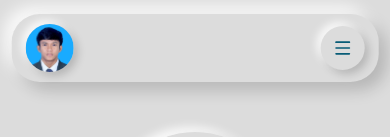
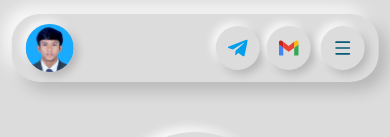
Before and after one commit to yornthanon/myportfolio, a React (Vite) app: page / in a window 390 px wide. Shown: the top 137 px of the page. Built offline with nearby package versions, Linux system fonts and the light colour scheme.

Commit message:
Add mobile quick contact actions

```diff
--- a/src/components/layout/Navbar.tsx
+++ b/src/components/layout/Navbar.tsx
@@ -102,6 +102,24 @@ export function Navbar() {
             {icons[s.name]}
           </a>
         ))}
+        <div className="quick-actions" aria-label="Quick contact actions">
+          <a
+            href="https://t.me/yornthanon"
+            target="_blank"
+            rel="noopener noreferrer"
+            className="quick-action"
+            aria-label="Message on Telegram"
+          >
+            {icons.Telegram}
+          </a>
+          <a
+            href="mailto:yornthanon.dev@gmail.com"
+            className="quick-action"
+            aria-label="Send email"
+          >
+            {icons.Email}
+          </a>
+        </div>
         <button
           type="button"
           className="mobile-toggle"
--- a/src/index.css
+++ b/src/index.css
@@ -808,6 +808,41 @@ textarea.input-field {
   height: 20px;
 }
 
+.quick-actions {
+  display: none;
+  align-items: center;
+  gap: 0.4rem;
+}
+
+.quick-action {
+  width: 44px;
+  height: 44px;
+  min-height: 44px;
+  display: inline-flex;
+  align-items: center;
+  justify-content: center;
+  border-radius: 50%;
+  background: var(--bg);
+  box-shadow: var(--shadow-raised-sm);
+  text-decoration: none;
+  overflow: hidden;
+}
+
+.quick-action:active {
+  box-shadow: var(--shadow-inset);
+  transform: translateY(1px);
+}
+
+.quick-action:focus-visible {
+  outline: 2px solid var(--accent-text);
+  outline-offset: 2px;
+}
+
+.quick-action img {
+  width: 20px;
+  height: 20px;
+}
+
 .mobile-toggle {
   display: none;
   width: 44px;
@@ -847,6 +882,9 @@ textarea.input-field {
   }
   .social-btn {
     display: none !important;
+  }
+  .quick-actions {
+    display: flex;
   }
   .mobile-toggle {
     display: inline-flex;
```
